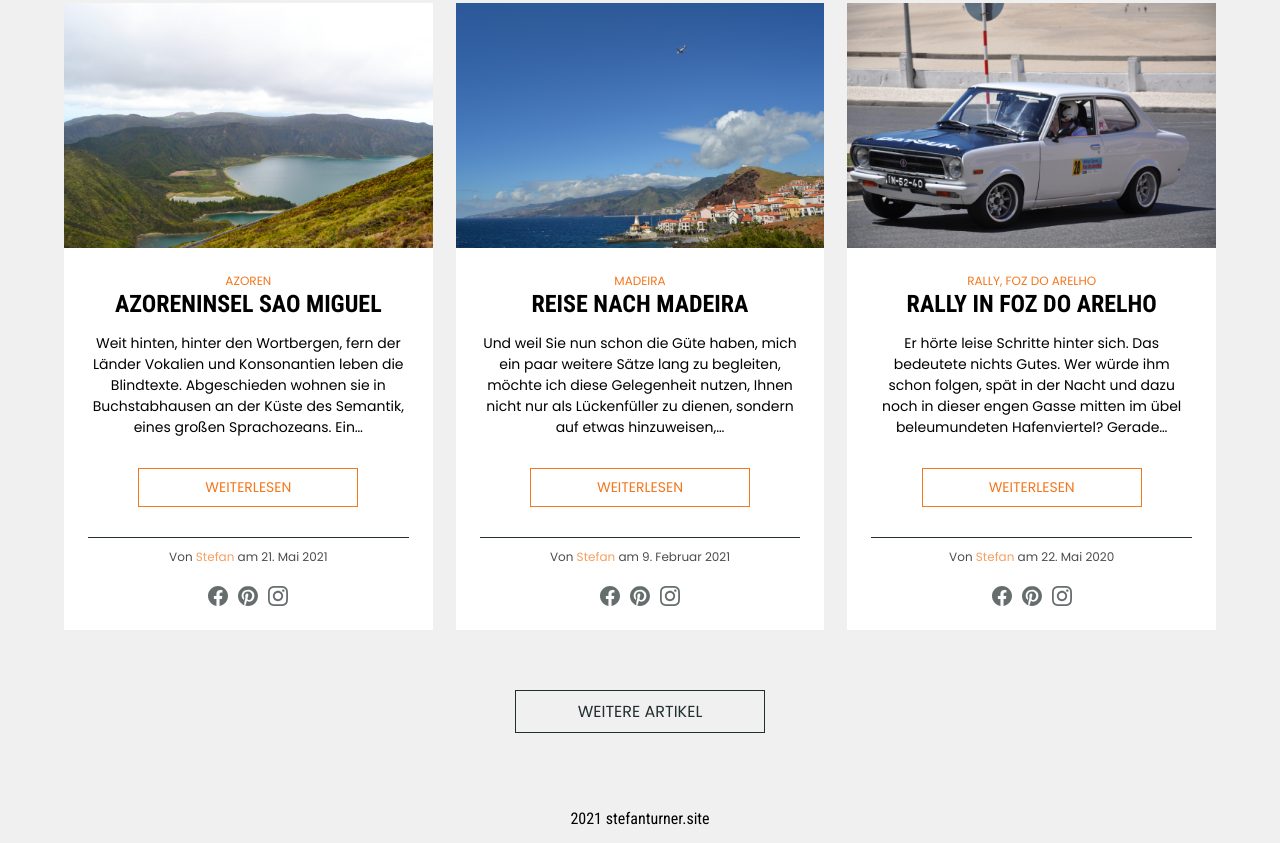
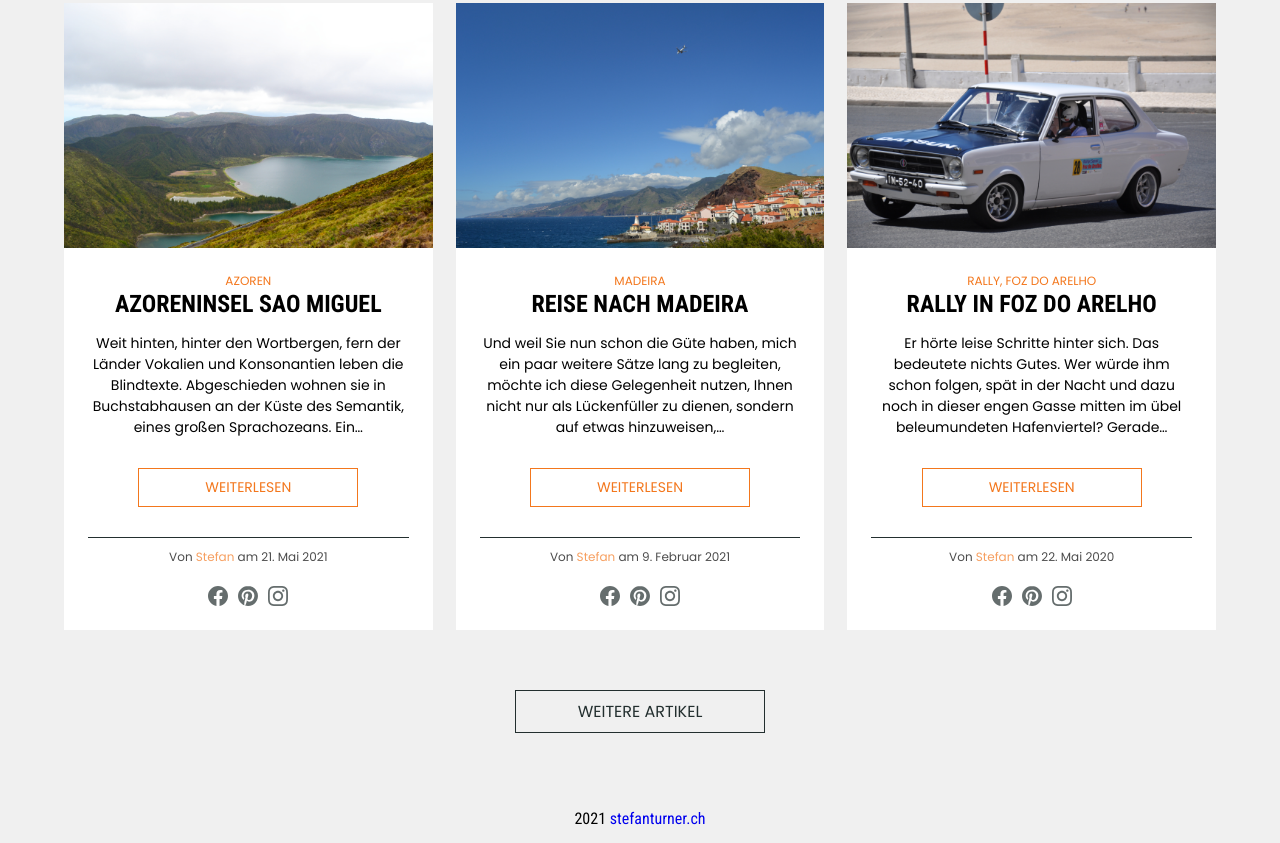
Before and after one commit to turnerweb/example-blog, a Gatsby site: page /about in a window 1280 px wide. Shown: the part 1275-2118 px from the top of the page. Built offline with nearby package versions, Linux system fonts and the light colour scheme; Gatsby itself is replaced by a stand-in of ours.

Commit message:
Change footer url

```diff
--- a/src/components/sections/Footer.js
+++ b/src/components/sections/Footer.js
@@ -4,7 +4,7 @@ export default function Footer() {
     return (
         <footer className="footer">
             <p className="footer__text">
-                {new Date().getFullYear()} stefanturner.site
+                {new Date().getFullYear()} <a href="https://www.stefanturner.ch">stefanturner.ch</a>
             </p>
         </footer>
     )
```
